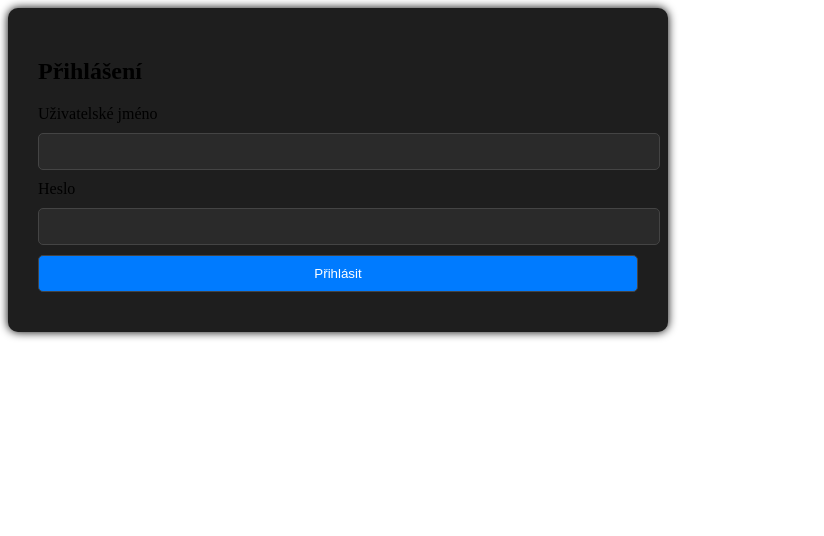
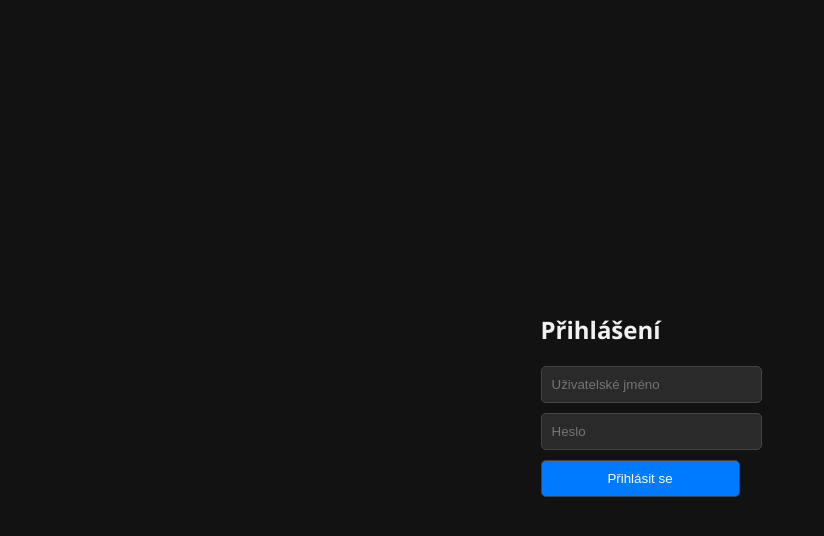
Before and after one commit to brtva1997/stranka, a website: page public/index.html in a window 1280 px wide. Shown: the whole page, without its empty margins (0-824 px from the left). Drawn offline with Linux system fonts and the light colour scheme.

Commit message:
Update index.html

```diff
--- a/public/index.html
+++ b/public/index.html
@@ -1,22 +1,17 @@
 <!DOCTYPE html>
 <html lang="cs">
 <head>
-  <meta charset="UTF-8">
-  <meta name="viewport" content="width=device-width,initial-scale=1.0">
+  <meta charset="UTF-8" />
   <title>Přihlášení</title>
-  <link rel="stylesheet" href="/css/style.css">
+  <link rel="stylesheet" href="/style.css" />
 </head>
-<body>
-  <div class="login-container">
+<body class="dark login-page">
+  <div class="login-box">
     <h2>Přihlášení</h2>
-    <form action="/login" method="POST">
-      <label>Uživatelské jméno
-        <input type="text" name="username" required>
-      </label>
-      <label>Heslo
-        <input type="password" name="password" required>
-      </label>
-      <button type="submit">Přihlásit</button>
+    <form method="POST" action="/login">
+      <input type="text" name="username" placeholder="Uživatelské jméno" required />
+      <input type="password" name="password" placeholder="Heslo" required />
+      <button type="submit">Přihlásit se</button>
     </form>
   </div>
 </body>
```
